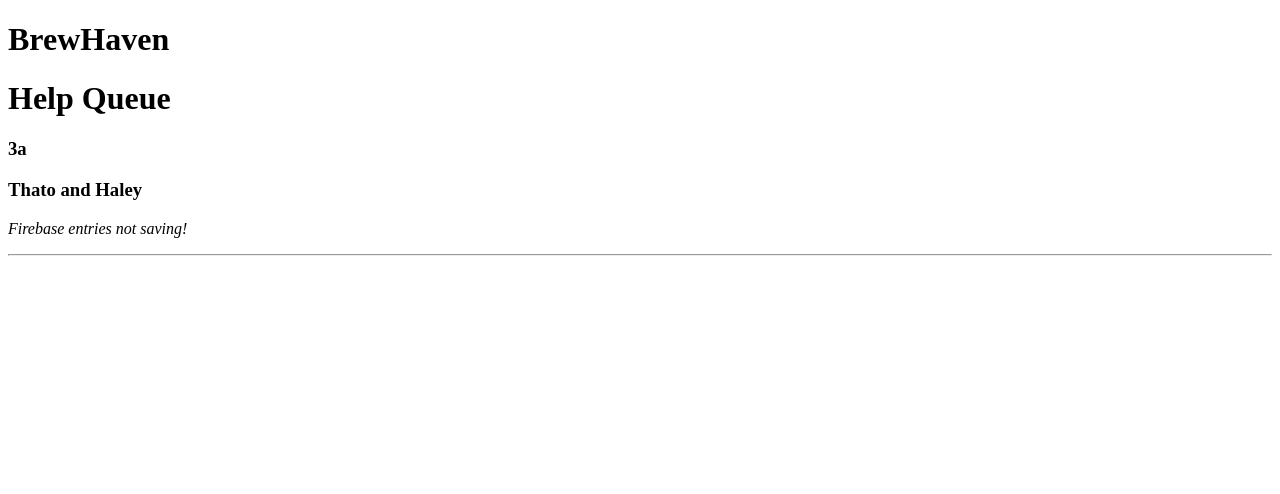
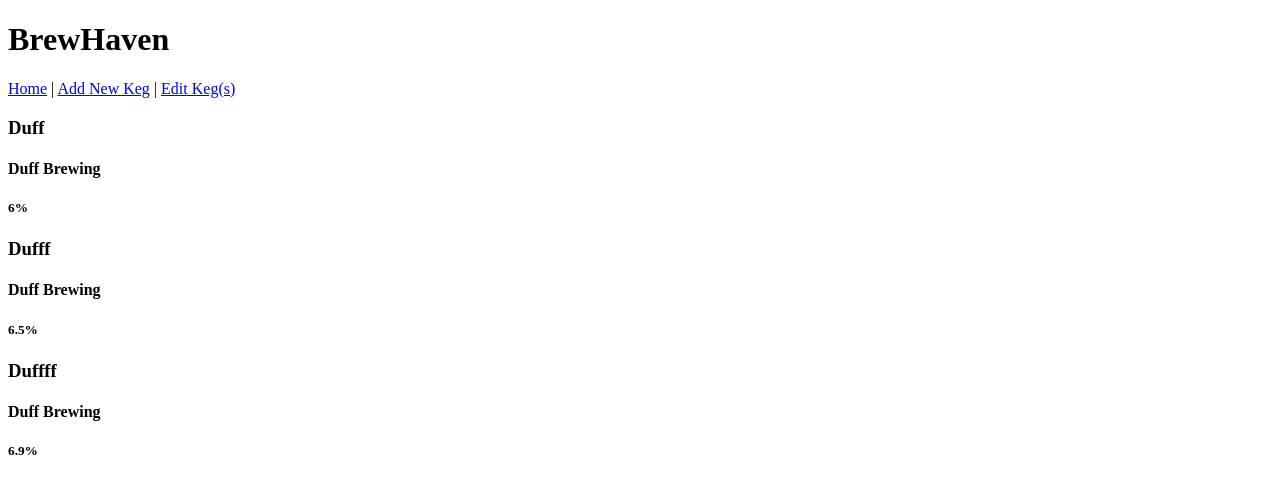
Before and after one commit to Relykon/TapRoom-React, a React app: page / in a window 1280 px wide. Shown: the top 494 px of the page. Built offline with nearby package versions, Linux system fonts and the light colour scheme.

Commit message:
fix keg props

```diff
--- a/package.json
+++ b/package.json
@@ -14,7 +14,9 @@
   "dependencies": {
     "prop-types": "^15.5.10",
     "react": "^15.5.4",
-    "react-dom": "^15.5.4"
+    "react-dom": "^15.5.4",
+    "react-router-dom": "^4.0.0",
+    "styled-jsx": "^3.2.1"
   },
   "devDependencies": {
     "babel-core": "^6.24.1",
--- /dev/null
+++ b/src/AddNewKeg.jsx
@@ -0,0 +1,2 @@
+import React from 'react';
+import { Link } from 'react-router-dom';
--- a/src/App.jsx
+++ b/src/App.jsx
@@ -1,15 +1,20 @@
 import React from 'react';
+import { Switch, Route } from 'react-router-dom';
 import Header from './Header';
+import Keg from './Keg';
+import AddNewKeg from './AddNewKeg';
+import EditKeg from './EditKeg';
+import TapList from './TapList';
+import Error404 from './Error404';
 
 function App() {
     return (
         <div>
             <Header/>
-            <h1>Help Queue</h1>
-            <h3>3a</h3>
-            <h3>Thato and Haley</h3>
-            <p><em>Firebase entries not saving!</em></p>
-            <hr />
+            <Switch>
+                <Route exact path='/' component={TapList} />
+                <Route component={Error404} />
+            </Switch>
         </div>
     );
 }
--- /dev/null
+++ b/src/EditKeg.jsx
@@ -0,0 +1,2 @@
+import React from 'react';
+import { Link } from 'react-router-dom';
--- /dev/null
+++ b/src/Error404.jsx
@@ -0,0 +1,19 @@
+import React from 'react';
+import PropTypes from 'prop-types';
+import { Link } from 'react-router-dom';
+
+function Error404(props) {
+    console.log(props);
+    return (
+        <div>
+            <h2>Uh oh...the page {props.location.pathname} does not exist!</h2>
+            <h3>Would you like to return <Link to='/'>home</Link> instead?</h3>
+        </div>
+    );
+}
+
+Error404.propTypes = {
+    location: PropTypes.object
+};
+
+export default Error404;
--- a/src/Header.jsx
+++ b/src/Header.jsx
@@ -1,10 +1,13 @@
-import React from "react";
-// import { Link } from 'react-router-dom';
+import React from 'react';
+import { Link } from 'react-router-dom';
 
 function Header() {
     return (
-        <h1>BrewHaven</h1>
-    )
+        <div>
+            <h1>BrewHaven</h1>
+            <Link to='/'>Home</Link> | <Link to='/addkeg'>Add New Keg</Link> | <Link to='/editkeg'>Edit Keg(s)</Link>
+        </div>
+    );
 }
 
 export default Header;
--- /dev/null
+++ b/src/Keg.jsx
@@ -0,0 +1,22 @@
+import React from 'react';
+import PropTypes from 'prop-types';
+
+function Keg(props) {
+    return (
+        <div>
+            <h3>{props.beerName}</h3>
+            <h4>{props.breweryName}</h4>
+            <h5>{props.cost}</h5>
+            <h5>{props.abv}</h5>
+        </div>
+    );
+}
+
+Keg.propTypes = {
+    beerName: PropTypes.string,
+    breweryName: PropTypes.string,
+    cost: PropTypes.string,
+    abv: PropTypes.string
+};
+
+export default Keg;
--- /dev/null
+++ b/src/TapList.jsx
@@ -0,0 +1,39 @@
+import React from 'react';
+import Keg from './Keg';
+
+var masterKegList = [
+    {
+        beerName: 'Duff',
+        breweryName: 'Duff Brewing',
+        price: '$5',
+        abv: '6%'
+    },
+    {
+        beerName: 'Dufff',
+        breweryName: 'Duff Brewing',
+        price: '$5',
+        abv: '6.5%'
+    },
+    {
+        beerName: 'Duffff',
+        breweryName: 'Duff Brewing',
+        price: '$5',
+        abv: '6.9%'
+    }
+];
+
+function TapList() {
+    return (
+        <div>
+            {masterKegList.map((keg, index) =>
+                <Keg beerName={keg.beerName}
+                    breweryName={keg.breweryName}
+                    price={keg.price}
+                    abv={keg.abv}
+                    key={index} />
+            )}
+        </div>
+    );
+}
+
+export default TapList;
--- a/src/index.jsx
+++ b/src/index.jsx
@@ -1,12 +1,15 @@
 import React from 'react';
 import ReactDOM from 'react-dom';
 import App from './App';
+import { HashRouter } from 'react-router-dom';
 import { AppContainer } from 'react-hot-loader';
 
 const render = (Component) => {
   ReactDOM.render(
     <AppContainer>
-      <Component />
+      <HashRouter>
+        <Component/>
+      </HashRouter>
     </AppContainer>,
     document.getElementById('react-app-root')
   );
```
Also changed, not shown: .eslintrc.json, 1 other file (tests, documents, lock files or other folders).
